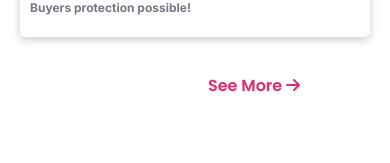
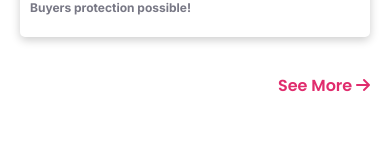
Before and after one commit to AbdullahAlJubair/second-assignment, a plain HTML site: page index.html in a window 390 px wide. Shown: the part 4946-5109 px from the top of the page. Drawn offline with Linux system fonts and the light colour scheme.

Commit message:
fix more button

```diff
--- a/styles/style.css
+++ b/styles/style.css
@@ -411,6 +411,9 @@ footer p {
         margin-top: 10px;
         margin-bottom: 10px;
     }
+    .more-btn {
+        padding: 0 20px;
+    }
     .subscribe {
         height: 170px;
         margin-bottom: 50px;
```
